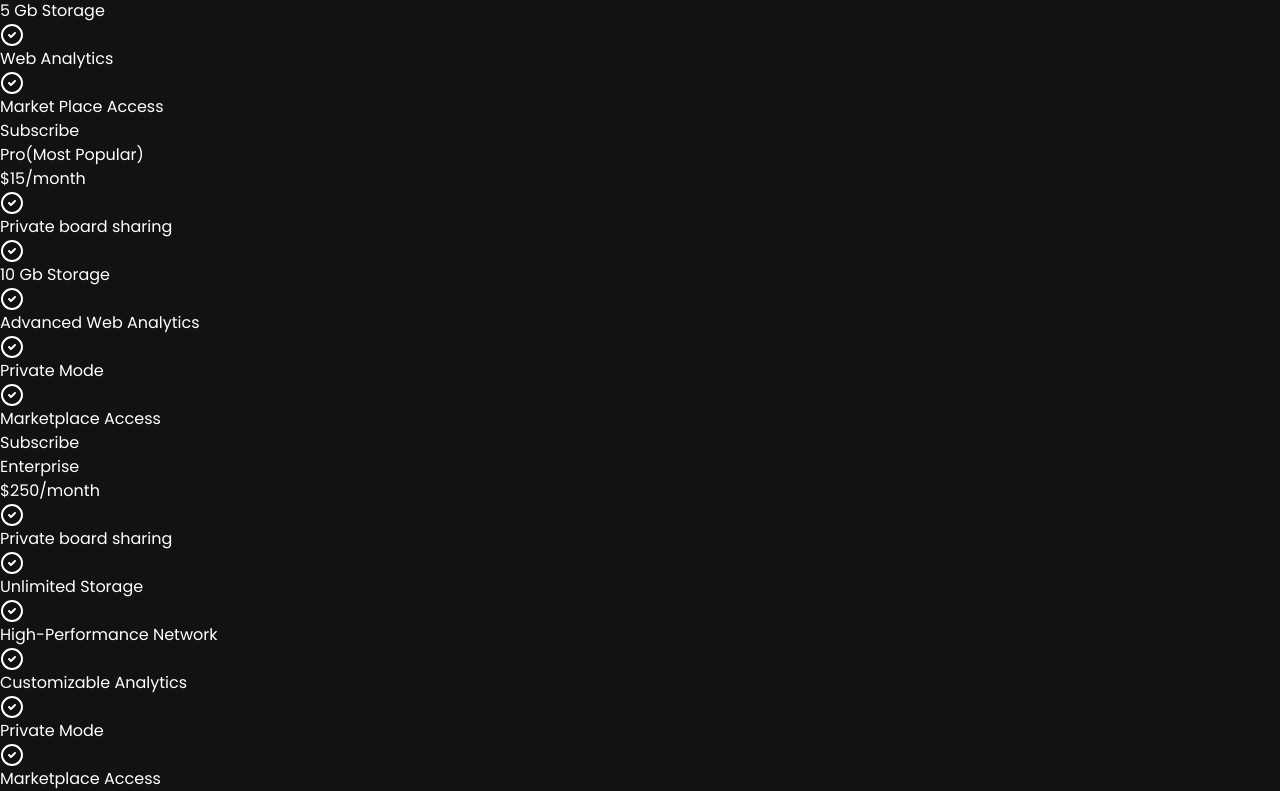
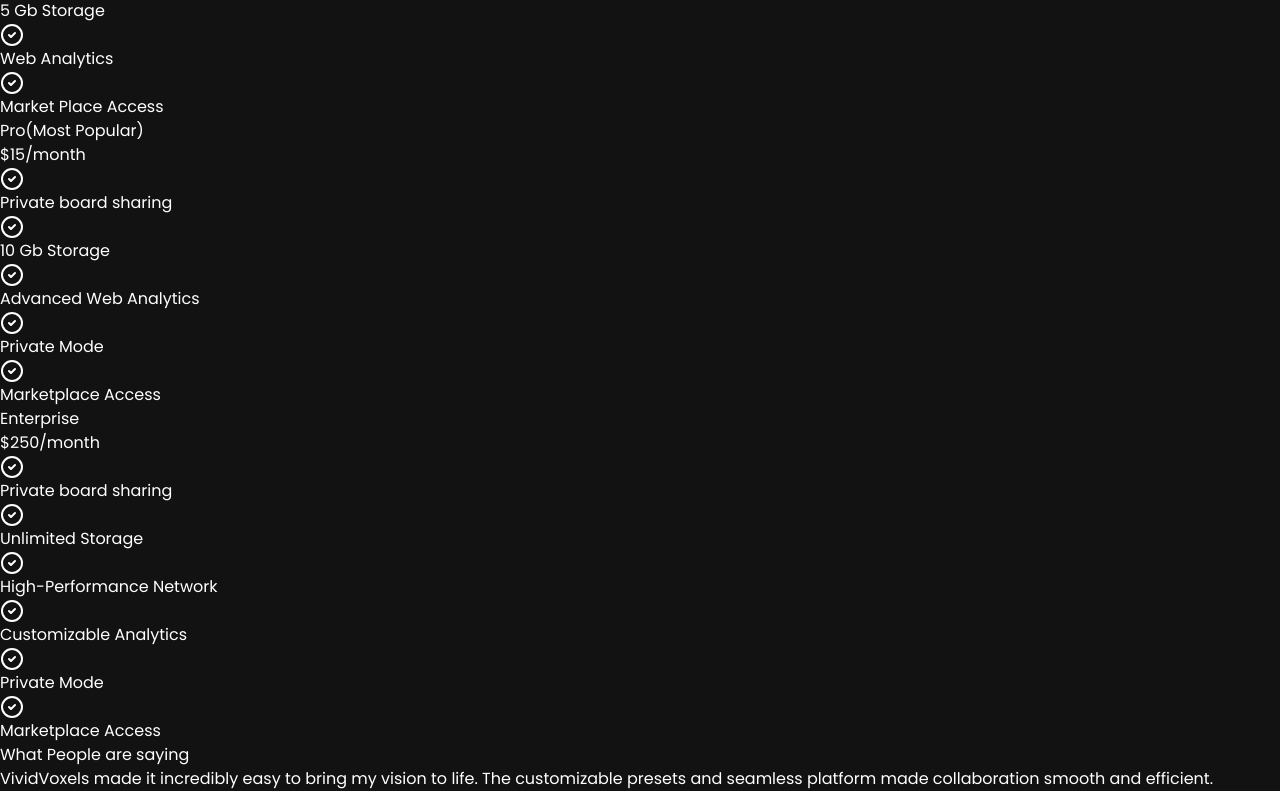
Before and after one commit to Rahul-Encoded/VividVoxels, a React (Vite) app: page / in a window 1280 px wide. Shown: the part 2736-3527 px from the top of the page. Built offline with nearby package versions, Linux system fonts and the light colour scheme.

Commit message:
Remove commented-out Subscribe link in Price component

```diff
--- a/src/components/Price.jsx
+++ b/src/components/Price.jsx
@@ -27,7 +27,7 @@
 										</li>
 									))}
 								</ul>
-								<a href='#' className='inline-flex justify-center items-center text-center w-full h-12 p-5 mt-20 tracking-tight text-xl  border border-purple-900 rounded-lg hover:bg-gradient-to-r from-purple-600 to-purple-900 hover:scale-110 transition duration-700'>Subscribe</a>
+								{/* <a href='#' className='inline-flex justify-center items-center text-center w-full h-12 p-5 mt-20 tracking-tight text-xl  border border-purple-900 rounded-lg hover:bg-gradient-to-r from-purple-600 to-purple-900 hover:scale-110 transition duration-700'>Subscribe</a> */}
 							</div>
 						</div>
 					))}
```
